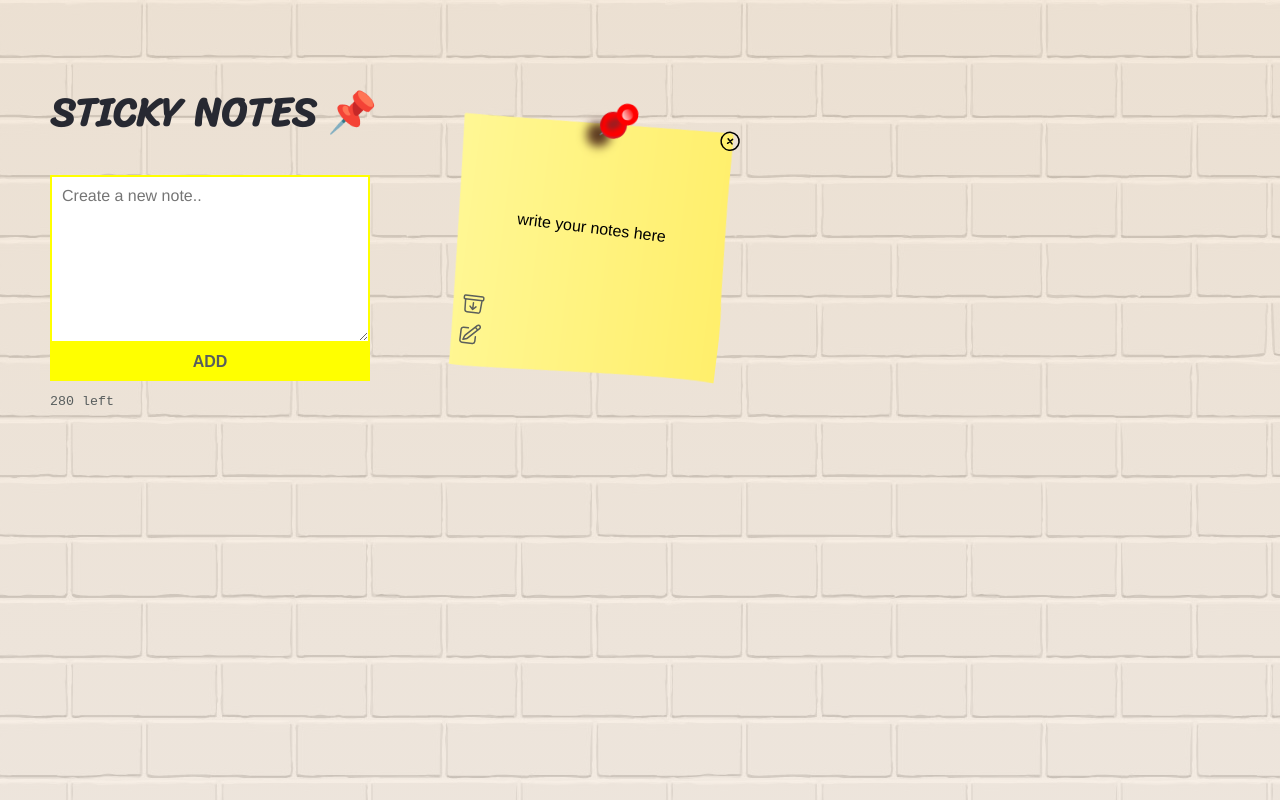
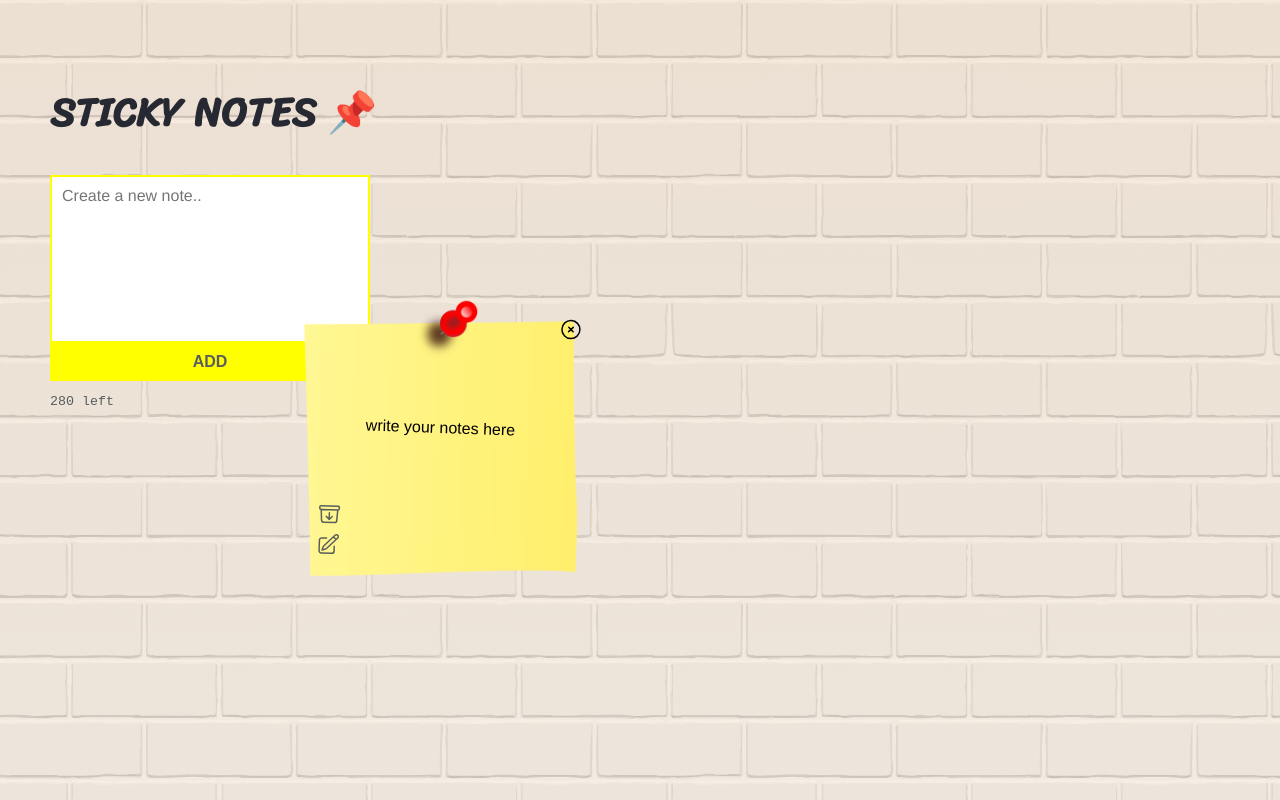
Before and after one commit to NotYourTypicalDeveloper/virtual-postit, a React (Vite) app: page / in a window 1280 px wide. Built offline with nearby package versions, Linux system fonts and the light colour scheme.

Commit message:
Made positionning of the notes persistant on localstorage, refactor update and archive functions

```diff
--- a/src/App.jsx
+++ b/src/App.jsx
@@ -32,11 +32,7 @@ function App() {
     };
 
     dispatch({ type: "ADD_NOTE", payload: newNote });
-  };
-
-  const dropNoteFn = (e) => {
-    e.target.style.left = `${e.pageX - 50}px`;
-    e.target.style.top = `${e.pageY - 50}px`;
+    setNoteInput("");
   };
 
   const dragOverFn = (e) => {
@@ -63,12 +59,7 @@ function App() {
         <p className="char-limit">{remainingChar} left</p>
 
         {notesState.map((note) => (
-          <Postit
-            key={note.id}
-            note={note}
-            dropNoteFn={dropNoteFn}
-            dispatch={dispatch}
-          />
+          <Postit key={note.id} note={note} dispatch={dispatch} />
         ))}
       </div>
     </>
--- a/src/App.scss
+++ b/src/App.scss
@@ -73,12 +73,9 @@ h1 {
 }
 
 .note {
-  position: absolute;
   cursor: pointer;
   background-image: url("./assets/post-it-note.png");
   background-size: cover;
-  top: 100px;
-  left: 450px;
   height: 250px;
   width: 250px;
   padding: 20px;
--- a/src/components/Postit.jsx
+++ b/src/components/Postit.jsx
@@ -4,10 +4,11 @@ import CloseIcon from "./CloseIcon.jsx";
 import EditIcon from "./EditIcon.jsx";
 import ArchiveIcon from "./ArchiveIcon.jsx";
 
-const Postit = ({ note, dropNoteFn, dispatch }) => {
+const Postit = ({ note, dispatch }) => {
   const [isEditing, setIsEditing] = useState(false);
   const [currText, setCurrText] = useState(note.text);
   const [isArchived, setIsArchived] = useState(false);
+  const [isDragging, setIsDragging] = useState(false);
 
   const onEditClick = () => {
     setIsEditing(!isEditing);
@@ -33,12 +34,33 @@ const Postit = ({ note, dropNoteFn, dispatch }) => {
       payload: { id: note.id, archived: isArchived },
     });
   };
+
+  // on drag event
+  const handleDragEnd = (e) => {
+    dispatch({
+      type: "UPDATE_POSITION",
+      payload: {
+        id: note.id,
+        position: {
+          left: e.pageX - 50,
+          top: e.pageY - 50,
+        },
+      },
+    });
+  };
+
   return (
     <div
       className="note"
-      style={{ transform: `rotate(${note.rotate}deg)` }}
+      style={{
+        transform: `rotate(${note.rotate}deg)`,
+        position: "absolute",
+        left: note.position.left || 0,
+        top: note.position.top || 0,
+        cursor: "grab",
+      }}
       draggable="true"
-      onDragEnd={dropNoteFn}
+      onDragEnd={handleDragEnd}
     >
       <IconOnlyButton
         tooltipText="Delete note"
--- a/src/utils/Reducer.js
+++ b/src/utils/Reducer.js
@@ -2,49 +2,49 @@ export const initialNotesState = [
   {
     id: 1,
     text: "write your notes here",
-    rotate: 7,
+    rotate: 2,
     archived: false,
+    position: { left: 300, top: 300 },
   },
 ];
 export const notesReducer = (prevState, action) => {
   switch (action.type) {
     // ADD NEW NOTE_____
     case "ADD_NOTE": {
-      const newState = [...prevState, action.payload];
-      return newState;
+      return [
+        ...prevState,
+        { ...action.payload, position: { left: 400, top: 150 } },
+      ];
     }
     // UPDATE EXISTING NOTE_____
     case "UPDATE_NOTE": {
-      const indexToReplace = prevState.findIndex(
-        (elem) => elem.id === action.payload.id
+      return prevState.map((note) =>
+        note.id === action.payload.id
+          ? { ...note, text: action.payload.text }
+          : note
       );
+    }
 
-      const prevStateNotesSplice = [...prevState];
-      prevStateNotesSplice.splice(indexToReplace, 1, {
-        ...prevState[indexToReplace],
-        text: action.payload.text,
-      });
-      return prevStateNotesSplice;
+    // KEEP TRACK of post-it position on viewport
+    case "UPDATE_POSITION": {
+      return prevState.map((note) =>
+        note.id === action.payload.id
+          ? { ...note, position: action.payload.position }
+          : note
+      );
     }
+
     // DELETE EXISTING NOTE_____
     case "DELETE_NOTE": {
-      const newState = prevState.filter(
-        (note) => note.id !== action.payload.id
+      return prevState.filter((note) => note.id !== action.payload.id);
+    }
+    // ARCHIVE NOTE______
+    case "ARCHIVE_NOTE": {
+      return prevState.map((note) =>
+        note.id === action.payload.id
+          ? { ...note, archived: action.payload.archived }
+          : note
       );
-      return newState;
-    }
-
-    case "ARCHIVE_NOTE": {
-      const indexToReplace = prevState.findIndex(
-        (elem) => elem.id === action.payload.id
-      );
-
-      const prevStateNotesSplice = [...prevState];
-      prevStateNotesSplice.splice(indexToReplace, 1, {
-        ...prevState[indexToReplace],
-        archived: action.payload.archived,
-      });
-      return prevStateNotesSplice;
     }
     default:
       return prevState;
```
